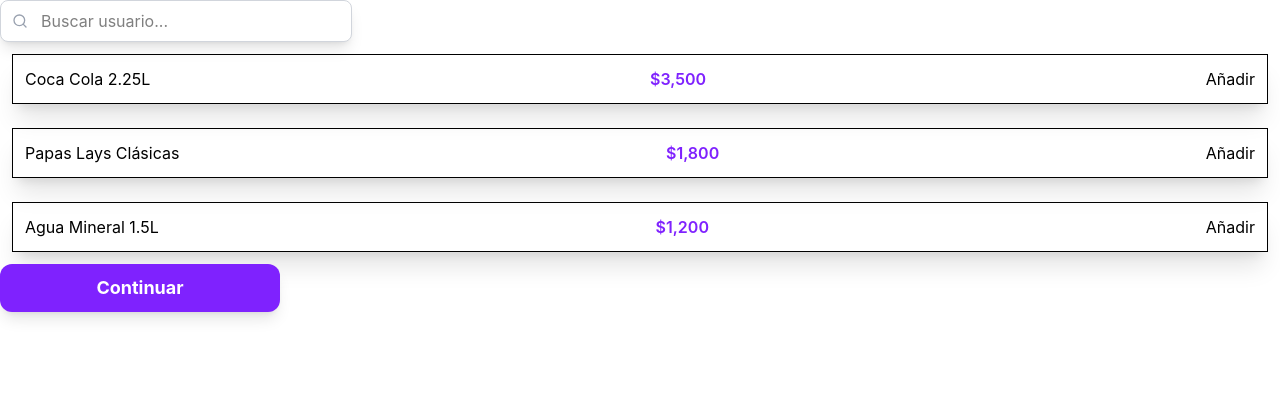
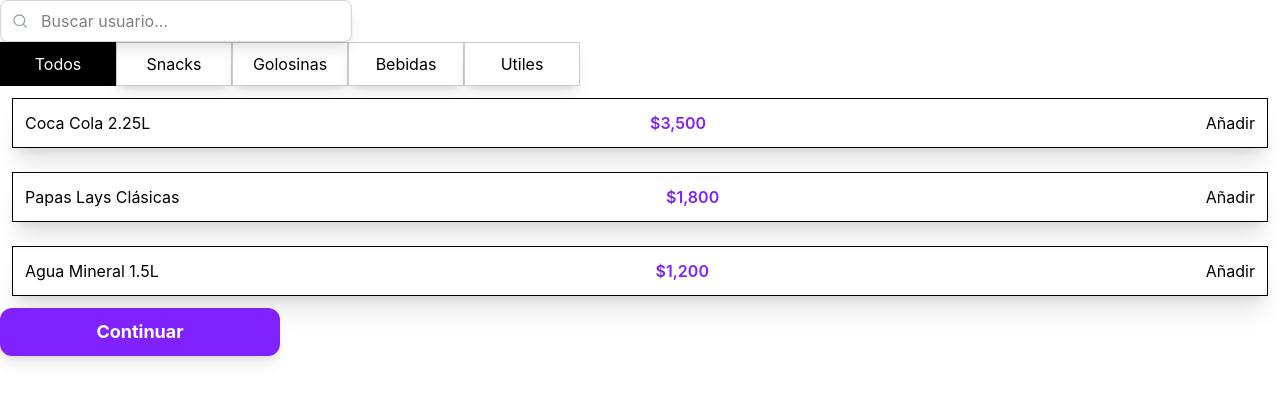
Before and after one commit to palavecino12/Zapi, a React (Vite) app in the folder frontend/: page /test in a window 1280 px wide. Shown: the top 402 px of the page. Built offline with nearby package versions, Linux system fonts and the light colour scheme; what @zxing/browser would draw is missing.

Commit message:
nuevo componenete de filtro y funcio para filtrar

```diff
--- a/frontend/src/pages/client/ViewProductList.tsx
+++ b/frontend/src/pages/client/ViewProductList.tsx
@@ -5,6 +5,7 @@
 import { useNavigate } from "react-router-dom";
 import { useState } from "react";
 import { ProductSearch } from "../../product/ProductSearch";
+import { ProductFilterButtons } from "../../product/ProductFilterButtons";
 
 //Mas adelante esta variable se va a crear en base a los productos del backend.
 const products: Product[] = [
@@ -51,12 +52,28 @@
     const [selected, setSelected] = useState("Todos");
 
 
-    //Tambien una funcion que filtre todos los productos segun los filtros y este resultado se lo pasamos a la lista
+   // Acá calculamos qué productos deben mostrarse
+    // utilizando el texto buscado y el filtro seleccionado
+    const filteredProducts = products.filter(product => {
+
+        const matchesSearch =
+            product.name
+                .toLowerCase()
+                .includes(productSearch.toLowerCase());
+
+        const matchesFilter =
+            selected === "Todos"
+                ? true
+                : product.category === selected
+
+        return matchesSearch && matchesFilter;
+    });
 
     return (
         <>
             <ProductSearch setProductSearch={setProductSearch}/>
-            <ProductList products={products} items={items} onAdd={addItem} onRemove={removeItem}/>
+            <ProductFilterButtons selected={selected} setSelected={setSelected}/>
+            <ProductList products={filteredProducts} items={items} onAdd={addItem} onRemove={removeItem}/>
 
             <Button onClick={()=>navigate("/cart")}>Continuar</Button>
         </>
--- /dev/null
+++ b/frontend/src/product/ProductFilterButtons.tsx
@@ -0,0 +1,32 @@
+//Aca voy a tener 3 botones para filtrar a los usuarios por: todos | locales | visitantes
+interface props {
+    setSelected: React.Dispatch<React.SetStateAction<string>>
+    selected: string
+}
+
+export const ProductFilterButtons = ({ setSelected, selected }: props) => {
+
+    const filters = ["Todos", "Snacks", "Golosinas", "Bebidas", "Utiles"];
+
+    return (
+        <div className="flex">
+            {filters.map((filter) => {
+
+
+                return (
+                    <button
+                        key={filter}
+                        onClick={() => setSelected(filter)}
+                        className={`transition-all duration-200 w-29 h-11
+                            ${selected === filter
+                                ? "bg-black text-white"
+                                : "bg-white border border-black/20 text-black shadow-lg"
+                            }
+                        active:scale-95 active:shadow-inner`}>
+                            {filter}
+                    </button>
+                );
+            })}
+        </div>
+    );
+};
```
